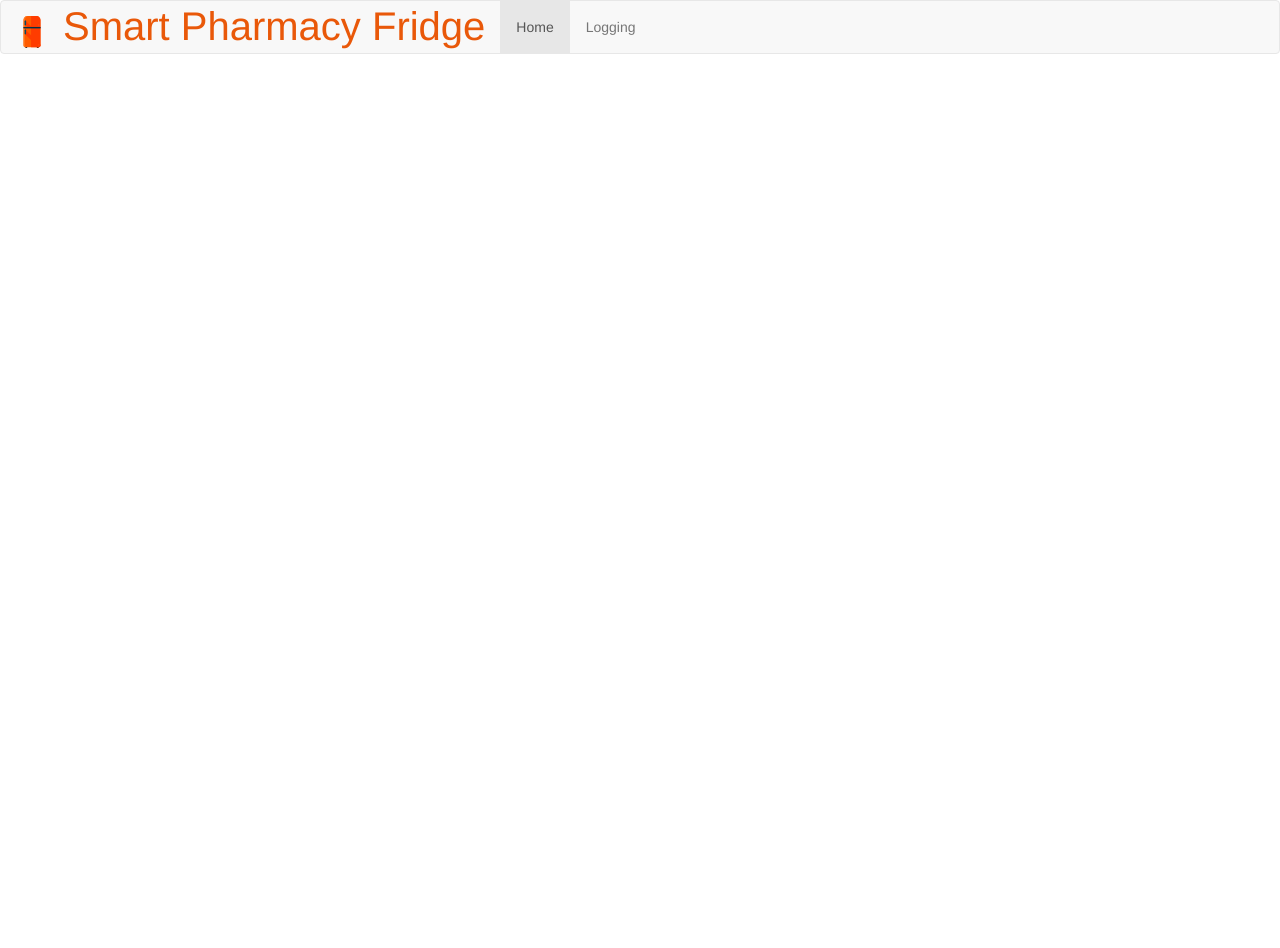
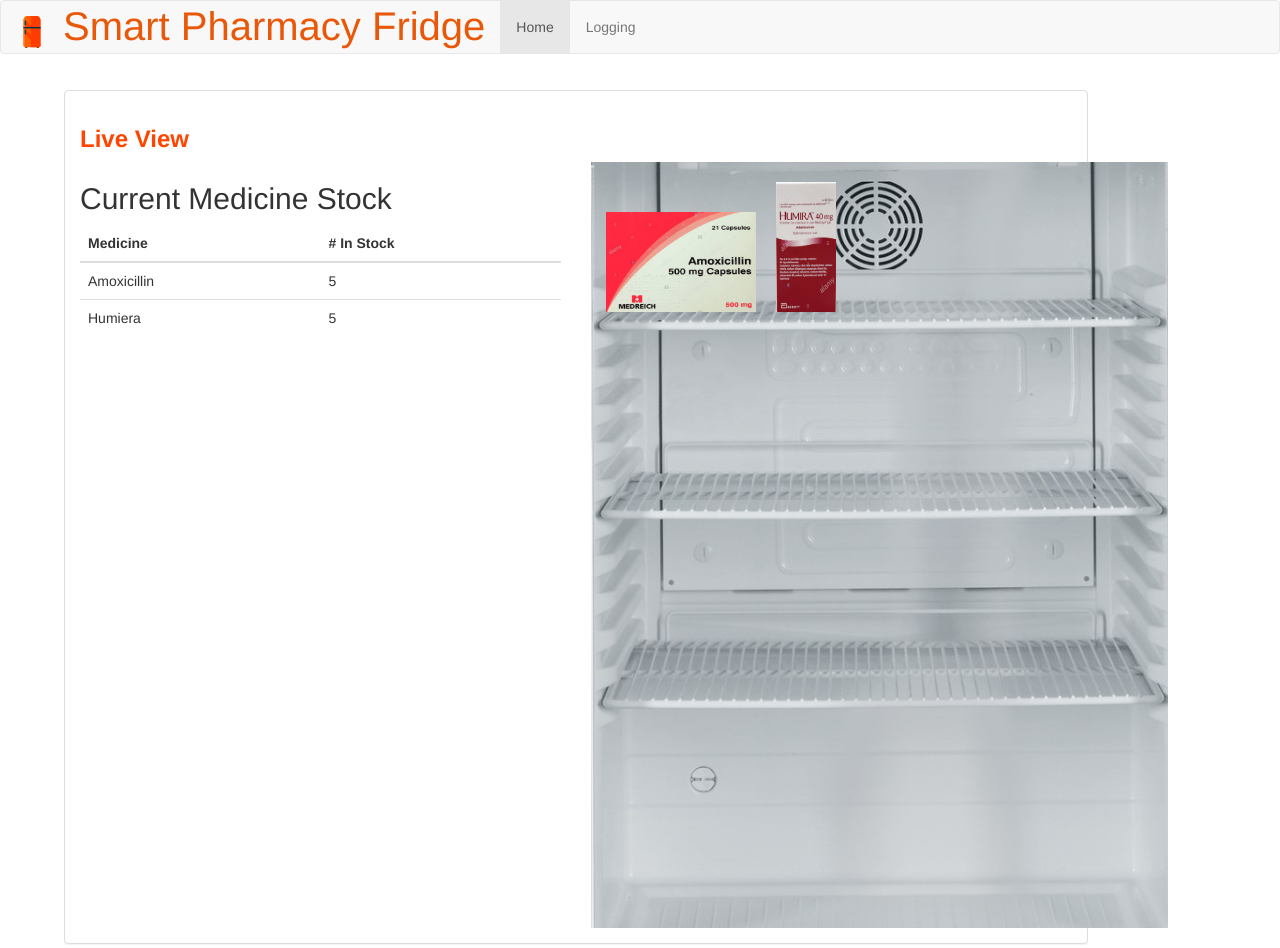
Before and after one commit to ginadivina/smart-pharmacy-fridge, a Flask app: page / in a window 1280 px wide. Before the commit the page ends 54 px from the top, so only its background shows below. Run offline with Flask 2, Linux system fonts and the light colour scheme; data comes from the database, SQL or seed files in the repository; both versions use the stored data as it was after the commit; some libraries are stand-ins or nearby versions.

Commit message:
added "live" fridge view

```diff
--- a/app/database.py
+++ b/app/database.py
@@ -36,3 +36,17 @@
     except Exception as e:
         print(e)
         return e
+
+
+def get_medicine_stock():
+    try:
+        db = create_connection()
+        cursor = db.cursor()
+        cursor.execute("SELECT * FROM medicine_stock LEFT JOIN medicine_types on medicine_stock.medicine_type_id=medicine_types.id")
+        data = cursor.fetchall()  # Retrieve all results
+
+        return data
+
+    except Exception as e:
+        print(e)
+        return e
--- a/app/routes.py
+++ b/app/routes.py
@@ -1,11 +1,12 @@
 from flask import redirect, render_template
 from app import app
-from app.database import get_sensors
+from app.database import get_sensors, get_medicine_stock
 
 
 @app.route('/')
 def index():
-    return render_template('base.html')
+    data = get_medicine_stock()
+    return render_template('base.html', medicine_stock_data=data)
 
 
 @app.route('/sensors')
--- a/app/templates/base.html
+++ b/app/templates/base.html
@@ -49,3 +49,43 @@
     </div>
 </nav>
 {% endblock %}
+
+{% block content %}
+<div class="panel panel-default" style="position: relative; left: 5vw; top: 2vh; width: 80%;">
+    <div class="panel-body">
+        <h3 style="font-weight: 700; color: orangered">Live View</h3>
+        <div class="row">
+            <div class="col-md-6">
+                <div class="table-responsive">
+                    <table class="table">
+                        <h2>Current Medicine Stock</h2>
+                        <thead>
+                        <tr>
+                            <th scope="col">Medicine</th>
+                            <th scope="col"># In Stock</th>
+                        </tr>
+                        </thead>
+                        <tbody>
+                        {% for medicine in medicine_stock_data %}
+                        <tr>
+                            <td>{{medicine[4]}}</td>
+                            <td>{{medicine[2]}}</td>
+                        </tr>
+                        {% endfor %}
+                        </tbody>
+                    </table>
+                </div>
+            </div>
+            <div class="col-md-6">
+                <img src="static/live_fridge.PNG" style="position: relative; left: 0; top: 0;">
+                <img src="static/amoxicillin.PNG" style="position: absolute; left: 30px; top: 50px; width: 150px; height: 100px;">
+                <img src="static/humira.PNG" style="position: absolute; left: 200px; top: 20px; width: 60px; height: 130px;">
+            </div>
+        </div>
+
+
+
+
+    </div>
+</div>
+{% endblock %}
--- a/app/templates/sensors.html
+++ b/app/templates/sensors.html
@@ -15,7 +15,6 @@
             <tbody>
                 {% for reading in sensor_data[sensor] %}
                     <tr>
-                        <th scope="row">{{loop.index}}</th>
                         <td>{{reading[2]}}</td>
                         <td>{{reading[3]}}</td>
                     </tr>
```
Also changed, not shown: app/db.db, app/static/amoxicillin.PNG (added), app/static/humira.PNG (added), app/static/live_fridge.PNG (added), 1 other file.
